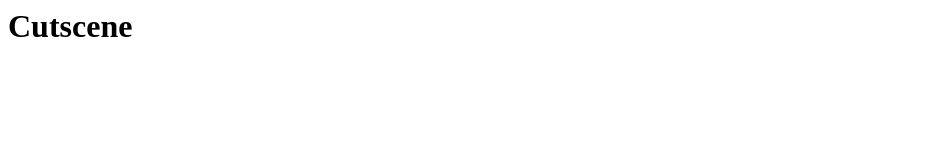
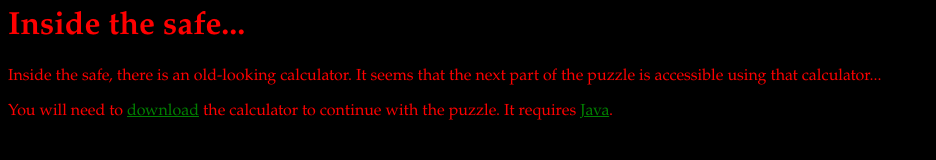
Before and after one commit to JavaPuzzleCalculator/Calculator, a plain HTML site: page index.html in a window 1280 px wide. Shown: the whole page, without its empty margins (0-936 px from the left). Drawn offline with Linux system fonts and the light colour scheme.

Commit message:
Update index.html

```diff
--- a/index.html
+++ b/index.html
@@ -7,7 +7,30 @@ Cutscene
 </head>
 
 <body>
-<h1>Cutscene</h1>
+<h1>Inside the safe...</h1>
+
+<p>
+  Inside the safe, there is an old-looking calculator. It seems that the next part of the puzzle is accessible using that calculator...
+</p>
+
+<div>
+  You will need to <a href="//javapuzzlecalculator.github.io/Calculator/download.html">download</a> the calculator to continue with the puzzle. It requires <a href="//java.com/download">Java</a>.
+</div>
+
+<style>
+  body {
+    background-color: black;
+    color: red;
+    font-family: Garamond;
+  }
+  a {
+    color: green;
+  }
+  a:hover {
+    color: lime;
+  }
+</style>
+
 </body>
 
 </html>
```
